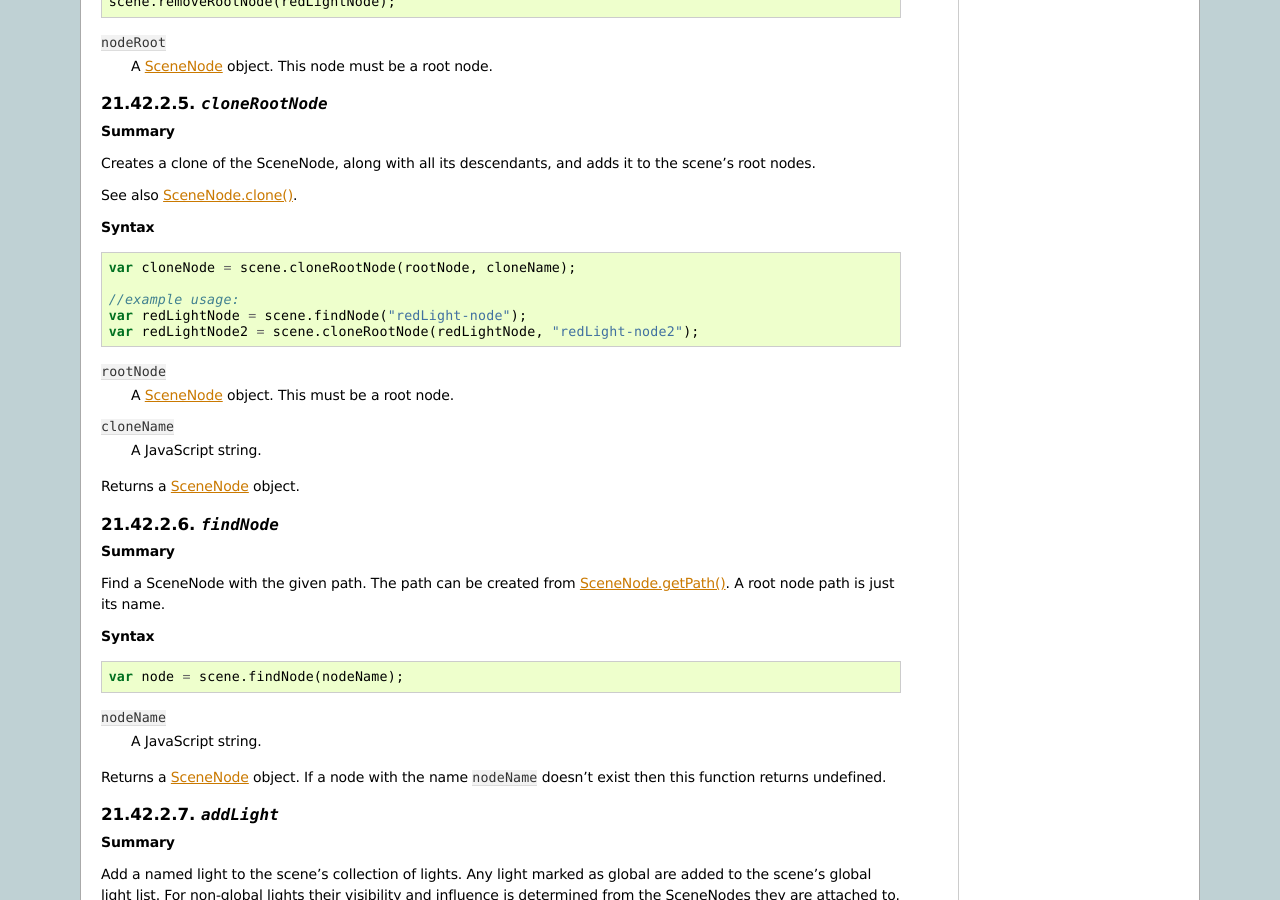
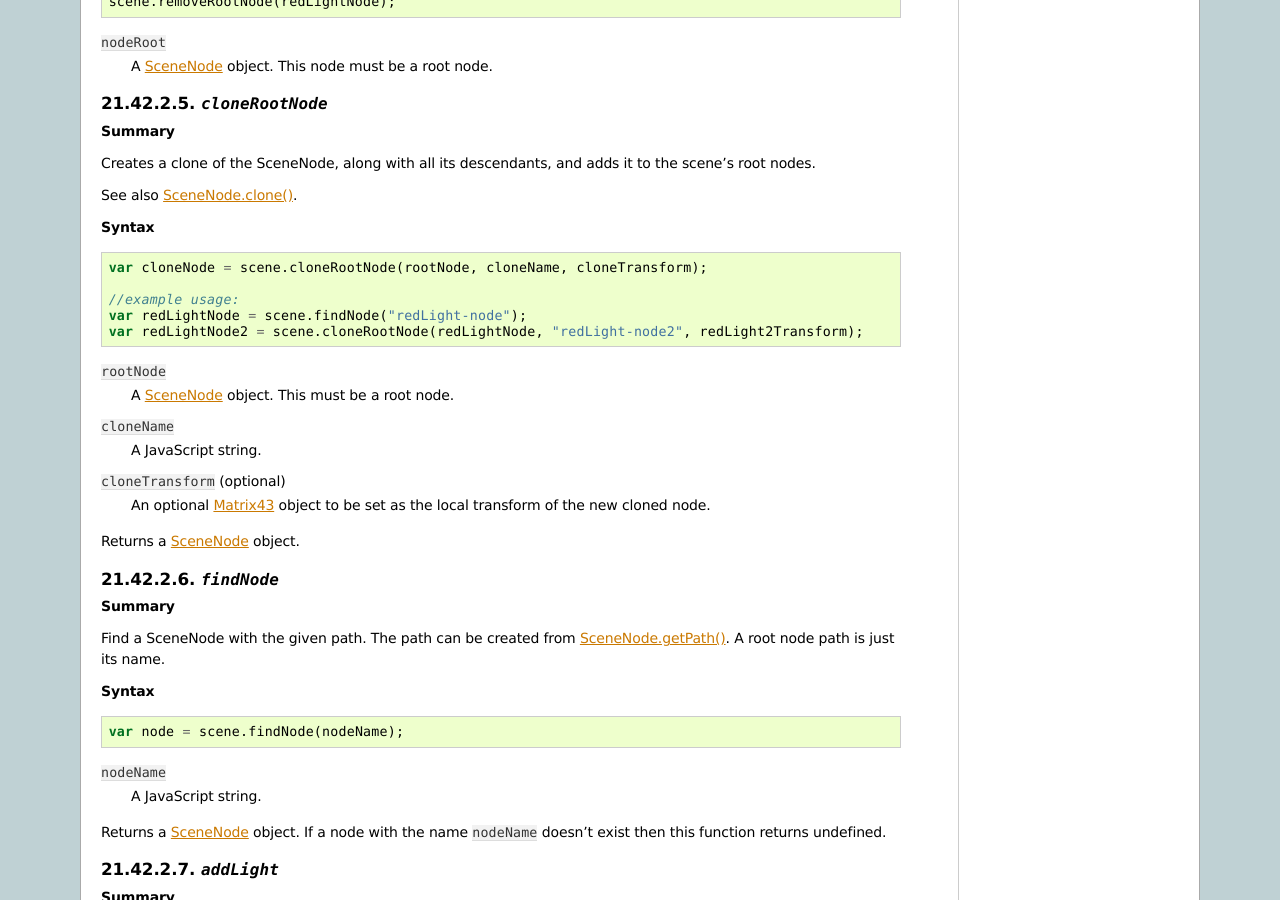
Before and after one commit to turbulenz/turbulenz_engine, a Sphinx documentation site: the page built from docs/source/jslibrary_api/scene_api.rst, in a window 1280 px wide and 900 px high, scrolled down 4124 px. Built offline with Sphinx 7.4.7, drawn with Linux system fonts in a browser that asks for light colours.

Commit message:
Added optional local transform paramenter to cloneRootNode.

```diff
--- a/docs/source/jslibrary_api/scene_api.rst
+++ b/docs/source/jslibrary_api/scene_api.rst
@@ -280,11 +280,11 @@ See also :ref:`SceneNode.clone() <scenenode_clone>`.
 
 **Syntax** ::
 
-    var cloneNode = scene.cloneRootNode(rootNode, cloneName);
+    var cloneNode = scene.cloneRootNode(rootNode, cloneName, cloneTransform);
 
     //example usage:
     var redLightNode = scene.findNode("redLight-node");
-    var redLightNode2 = scene.cloneRootNode(redLightNode, "redLight-node2");
+    var redLightNode2 = scene.cloneRootNode(redLightNode, "redLight-node2", redLight2Transform);
 
 ``rootNode``
     A :ref:`SceneNode <scenenode>` object.
@@ -292,6 +292,9 @@ See also :ref:`SceneNode.clone() <scenenode_clone>`.
 
 ``cloneName``
     A JavaScript string.
+
+``cloneTransform`` (optional)
+    An optional :ref:`Matrix43 <m43object>` object to be set as the local transform of the new cloned node.
 
 Returns a :ref:`SceneNode <scenenode>` object.
 
```
Also changed, not shown: 1 other file.
